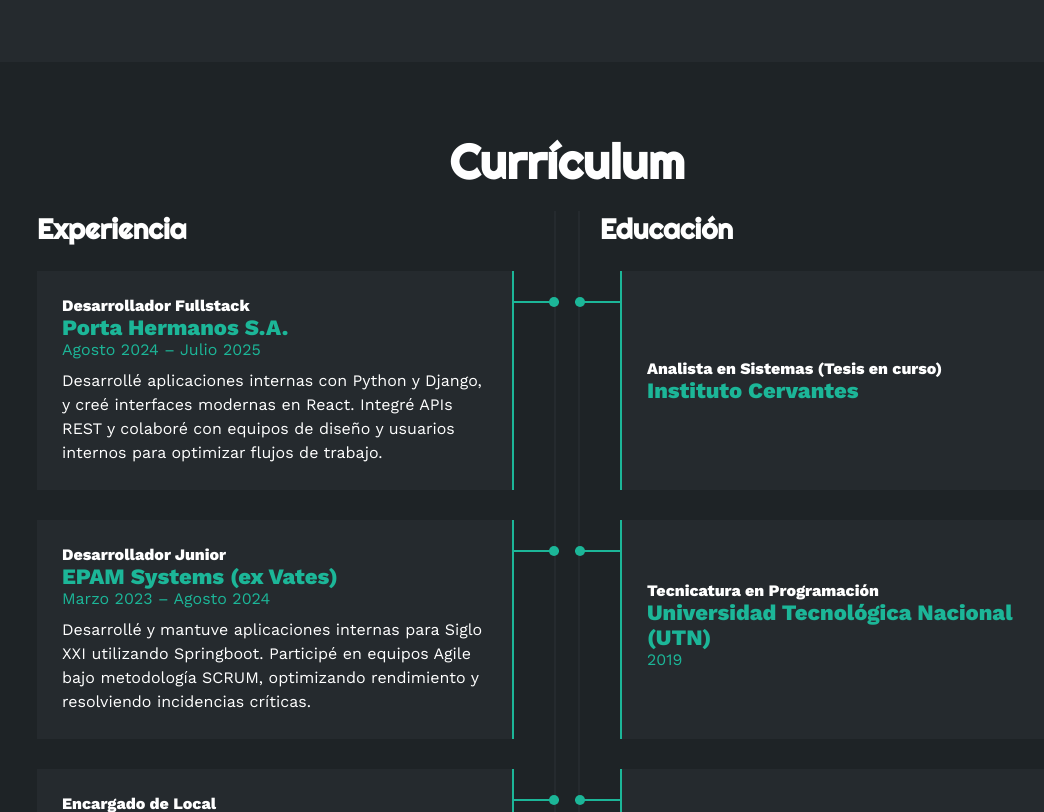
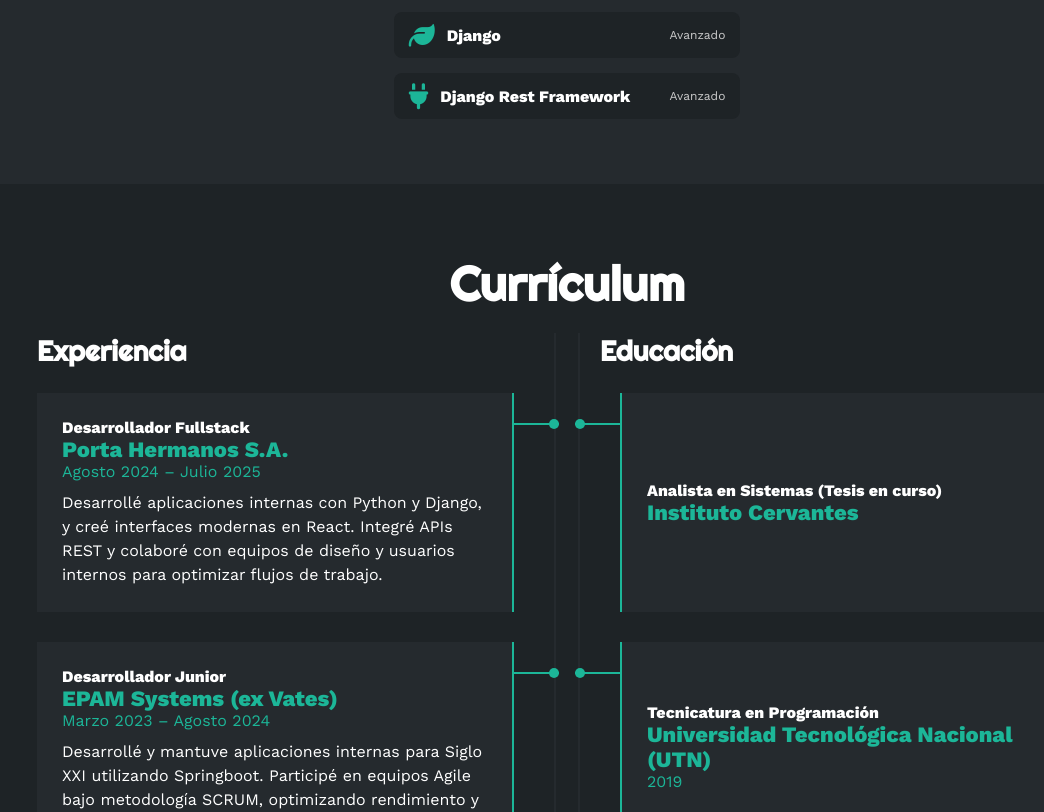
Before and after one commit to NadirTomas/Portfolio, a website: page index.html in a window 1280 px wide. Shown: the part 2147-2959 px from the top of the page, without its empty margins (73-1117 px from the left). Drawn offline with nearby package versions, Linux system fonts and the light colour scheme.

Commit message:
Agregsamos skill

```diff
--- a/index.html
+++ b/index.html
@@ -182,6 +182,17 @@
                         <span>Python</span>
                         <small>Avanzado</small>
                     </div>
+                        <div class="skill-item">
+                        <i class="fa-solid fa-leaf"></i>
+                        <span>Django</span>
+                        <small>Avanzado</small>
+                    </div>
+
+                    <div class="skill-item">
+                        <i class="fa-solid fa-plug"></i>
+                        <span>Django Rest Framework</span>
+                        <small>Avanzado</small>
+                    </div>
                 </div>
 
                 <!-- Herramientas -->
```
